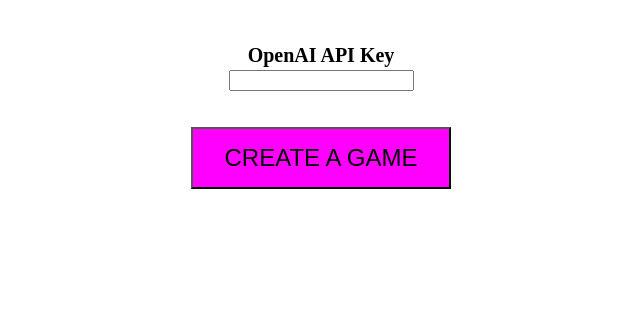
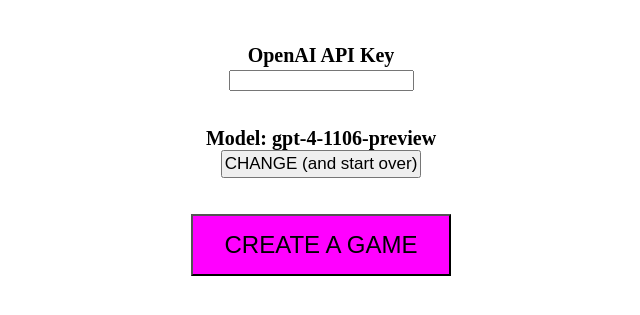
Before and after one commit to Dotonomic/pushy-pushy, a PHP site: page /index.php in a window 1280 px wide. Shown: the top 315 px of the page, without its empty margins (319-959 px from the left). Run offline with PHP 8.4, Linux system fonts and the light colour scheme.

Commit message:
Added option to toggle AI/Language Model, auto-scroll to bottom, and "button2" class + CSS for it.

```diff
--- a/index.php
+++ b/index.php
@@ -4,6 +4,13 @@
     //if (!isset($_SESSION['lang'])) $_SESSION['lang'] = 'English';
     if (isset($_POST['key'])) $_SESSION['key'] = $_POST['key'];
     if (isset($_GET['remkey'])) {unset($_SESSION['key']); header("Location: /"); exit();}
+    if (!isset($_SESSION['model'])) $_SESSION['model'] = "gpt-4-1106-preview";
+    if (isset($_GET['changemodel'])) {
+        if ($_SESSION['model'] == "gpt-4-1106-preview") $_SESSION['model'] = "gpt-3.5-turbo-1106";
+        else $_SESSION['model'] = "gpt-4-1106-preview";
+        header("Location: /");
+        exit();
+    }
 ?>
 <html>
 <head>
@@ -49,6 +56,13 @@
   font-size: 24px;
   cursor: pointer;
 }
+
+.button2 {
+  padding: 2px 2px;
+  text-align: center;
+  font-size: 17px;
+  cursor: pointer;
+}
 </style>
 </head>
 
@@ -65,7 +79,10 @@
         echo '<strong style="font-size: 20px">OpenAI API Key<br><input type="text" name="key" id="key" value=""><br></strong><br><br>';
         unset($_POST['newgame']);
     }
-    else echo '<button type="button"><a href="?remkey=yes">Remove API Key</a></button><br><br><br>';
+    else echo '<button class="button2" type="button"><a style="color: black; text-decoration: none;" href="?remkey=yes">REMOVE API KEY (and start over)</a></button><br><br><br>';
+?>
+<strong style="font-size: 20px">Model: <?= $_SESSION['model'] ?><br><button class="button2" type="button"><a style="color: black; text-decoration: none;" href="?changemodel=yes">CHANGE (and start over)</a></button></strong><br><br><br>
+<?php
     if (!isset($_POST['newgame'])) echo "<button class='button' type='submit'>CREATE A GAME</button><br><br>";
 ?>
 <div class='loader-container'><div class='loader'></div></div>
@@ -183,3 +200,4 @@ function showLoader(e){
     //$_SESSION['lang'] = $_POST['lang'];
 }
 ?>
+<script>window.scrollTo(0, document.body.scrollHeight);</script>
```
